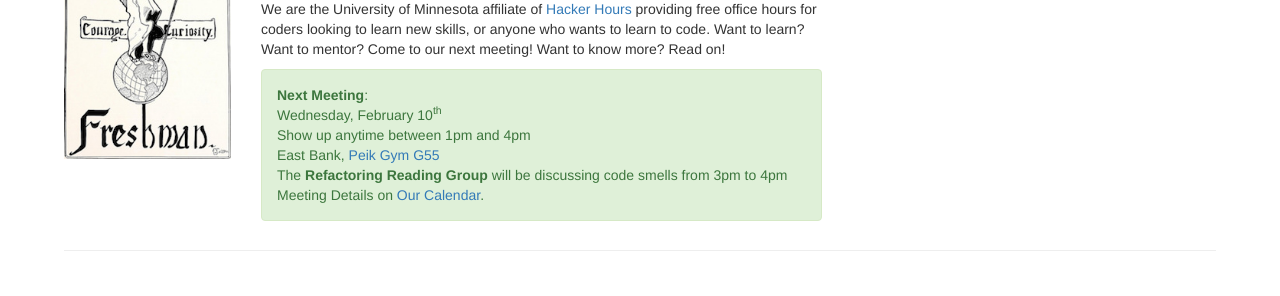
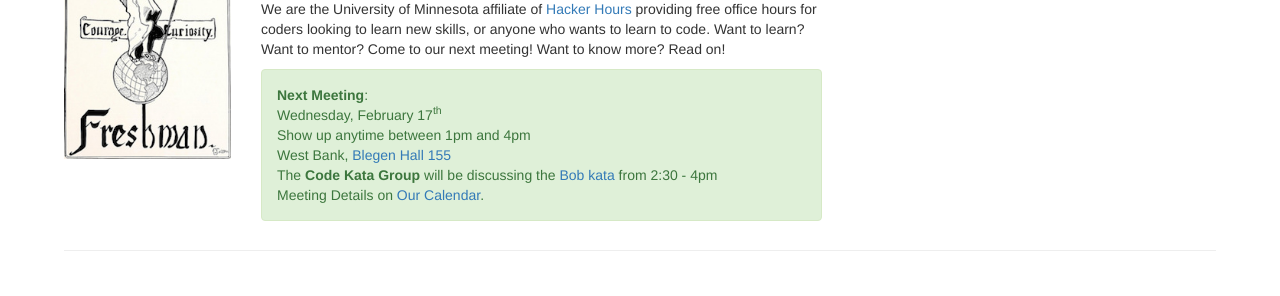
Before and after one commit to umnhackerhours/umnhackerhours.github.io, a Jekyll site: the page built from index.markdown, in a window 1280 px wide. Shown: the part 175-471 px from the top of the page. Built offline with Jekyll 4.4.1, drawn with Linux system fonts in a browser that asks for light colours.

Commit message:
2/17 meeting details

```diff
--- a/index.markdown
+++ b/index.markdown
@@ -13,13 +13,13 @@ description: Home
       <div class="alert alert-success" role="alert">
         <a class="anchor" id="next_meeting"></a>
         <strong>Next Meeting</strong>:<br />
-        Wednesday, February 10<sup>th</sup><br />
+        Wednesday, February 17<sup>th</sup><br />
         Show up anytime between 1pm and 4pm<br />
         <!-- East Bank, <a href="http://campusmaps.umn.edu/peik-gymnasium">Peik Gym G55</a><br /> -->
         <!-- West Bank, <a href="http://campusmaps.umn.edu/blegen-hall">Blegen Hall 155</a><br /> -->
         <!-- St. Paul, <a href="http://campusmaps.umn.edu/peters-hall">Peters Hall 155</a><br /> -->
-        East Bank, <a href="http://campusmaps.umn.edu/peik-gymnasium">Peik Gym G55</a><br />
-        The <strong>Refactoring Reading Group</strong> will be discussing code smells from 3pm to 4pm<br />
+        West Bank, <a href="http://campusmaps.umn.edu/blegen-hall">Blegen Hall 155</a><br />
+        The <strong>Code Kata Group</strong> will be discussing the <a href="https://github.com/exercism/x-common/blob/master/bob.md">Bob kata</a> from 2:30 - 4pm<br />
         Meeting Details on <a href="https://www.google.com/calendar/embed?src=umn.edu_ii9odmho4m63bsq19879mu0iis%40group.calendar.google.com&ctz=America/Chicago">Our Calendar</a>.
       </div>
     </div>
```
